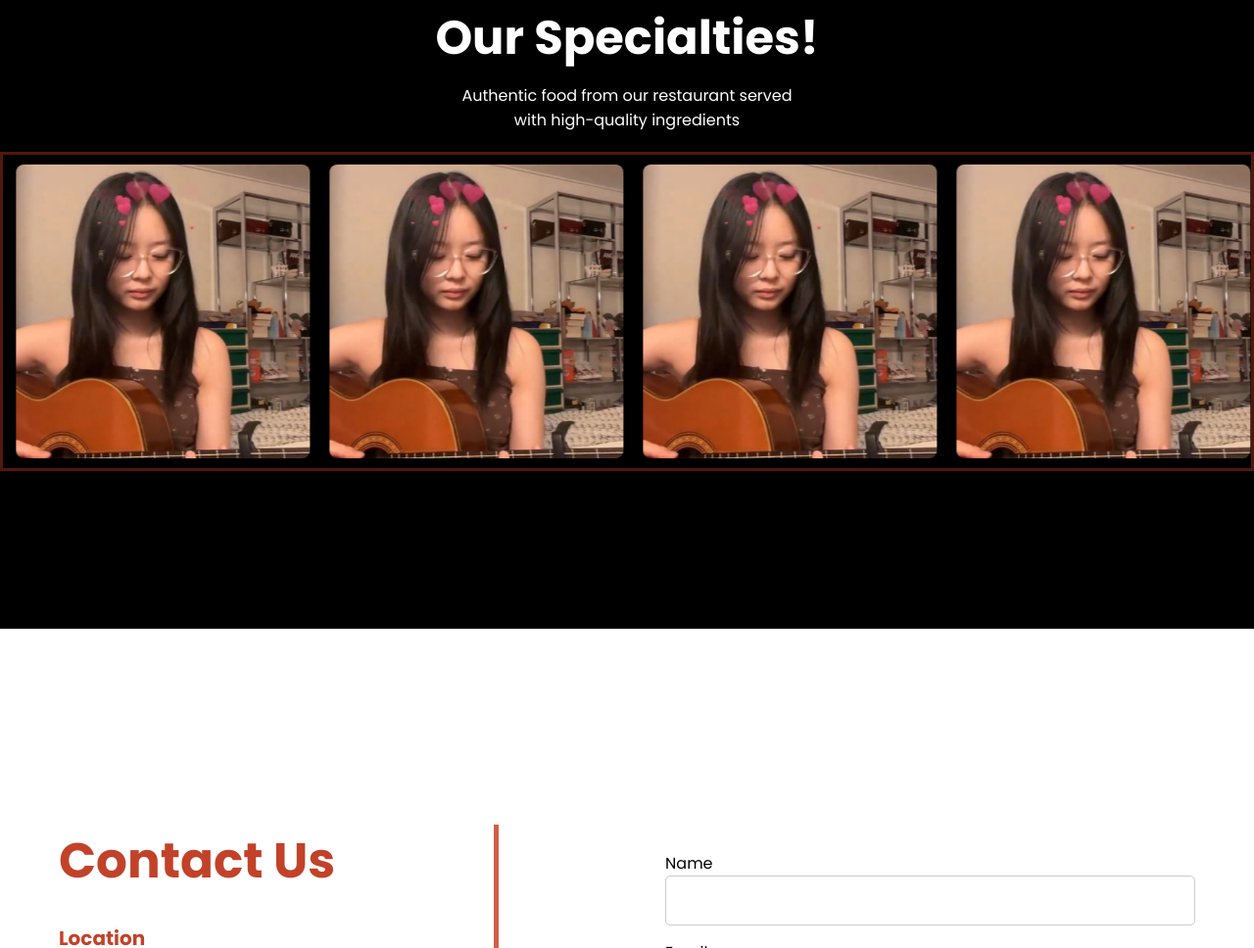
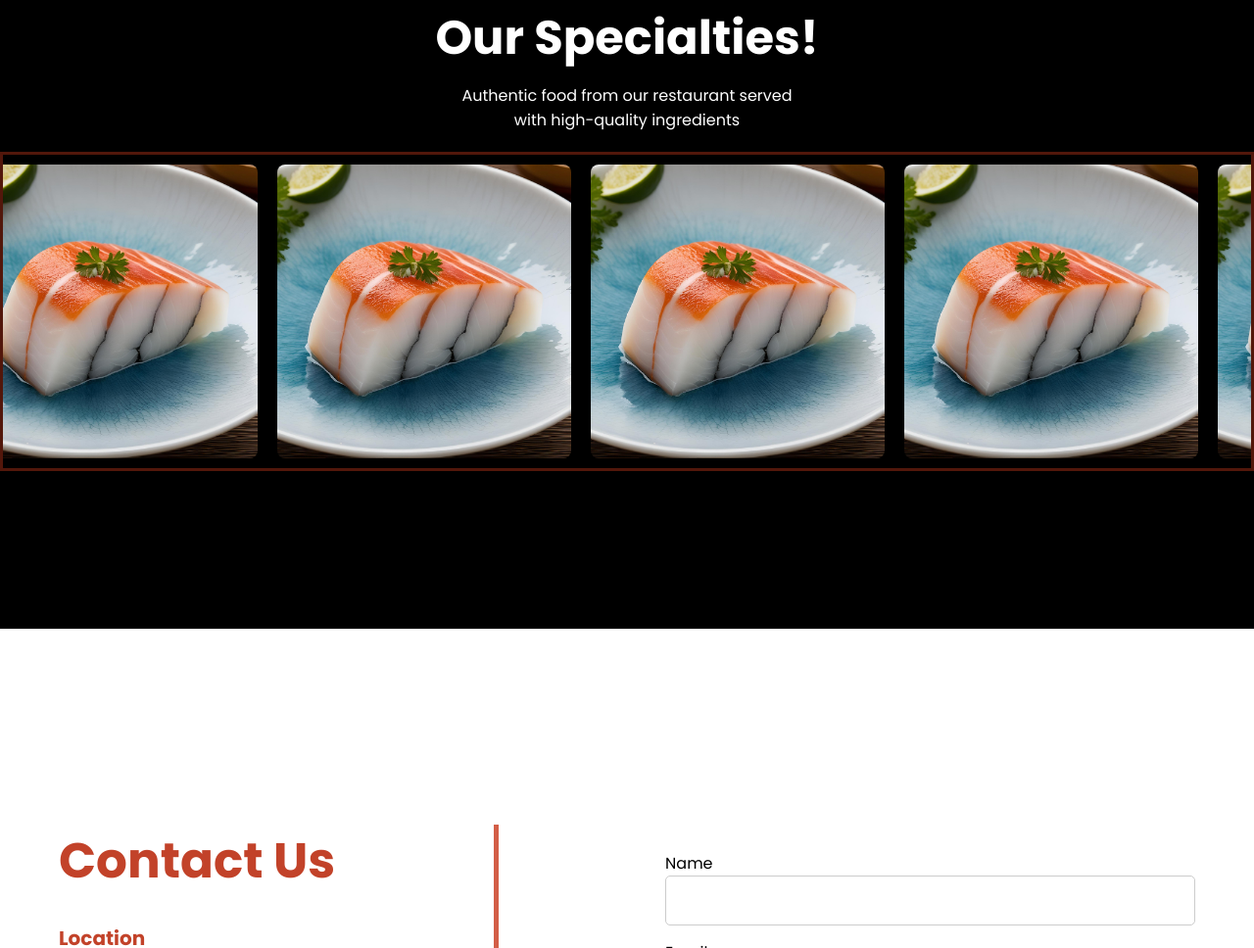
Before and after one commit to jalzoren/HAKOSUSHI, a plain HTML site: page index.html in a window 1280 px wide. Shown: the part 1758-2726 px from the top of the page at 98% size. Drawn offline with nearby package versions, Linux system fonts and the light colour scheme.

Commit message:
Update index.html

```diff
--- a/index.html
+++ b/index.html
@@ -90,30 +90,31 @@
     </div>
     <div class="scroll-container">
         <div class="image-wrapper">
-            <img src="p.jpg">
-            <img src="p.jpg">
-            <img src="p.jpg">
-            <img src="p.jpg">
-            <img src="p.jpg">
-            <img src="p.jpg">
-            <img src="p.jpg">
-            <img src="p.jpg">
-            <img src="p.jpg">
-            <img src="p.jpg">
-            <img src="p.jpg">
-            <img src="p.jpg">
-            <img src="p.jpg">
-            <img src="p.jpg">
-            <img src="p.jpg">
-            <img src="p.jpg">
-            <img src="p.jpg">
-            <img src="p.jpg">
-            <img src="p.jpg">
-            <img src="p.jpg">
-            <img src="p.jpg">
-            <img src="p.jpg">
-            <img src="p.jpg">
-            <img src="p.jpg">
+            <img src="salmon.png">
+            <img src="salmon.png">
+            <img src="salmon.png">
+            <img src="salmon.png">
+            <img src="salmon.png">
+            <img src="salmon.png">
+            <img src="salmon.png">
+            <img src="salmon.png">
+            <img src="salmon.png">
+            <img src="salmon.png">
+            <img src="salmon.png">
+            <img src="salmon.png">
+            <img src="salmon.png">
+            <img src="salmon.png">
+            <img src="salmon.png">
+            <img src="salmon.png">
+            <img src="salmon.png">
+            <img src="salmon.png">
+            <img src="salmon.png">
+            <img src="salmon.png">
+            <img src="salmon.png">
+            <img src="salmon.png">
+            <img src="salmon.png">
+            <img src="salmon.png">
+            <img src="salmon.png">
 
         </div>
     </div>
```
